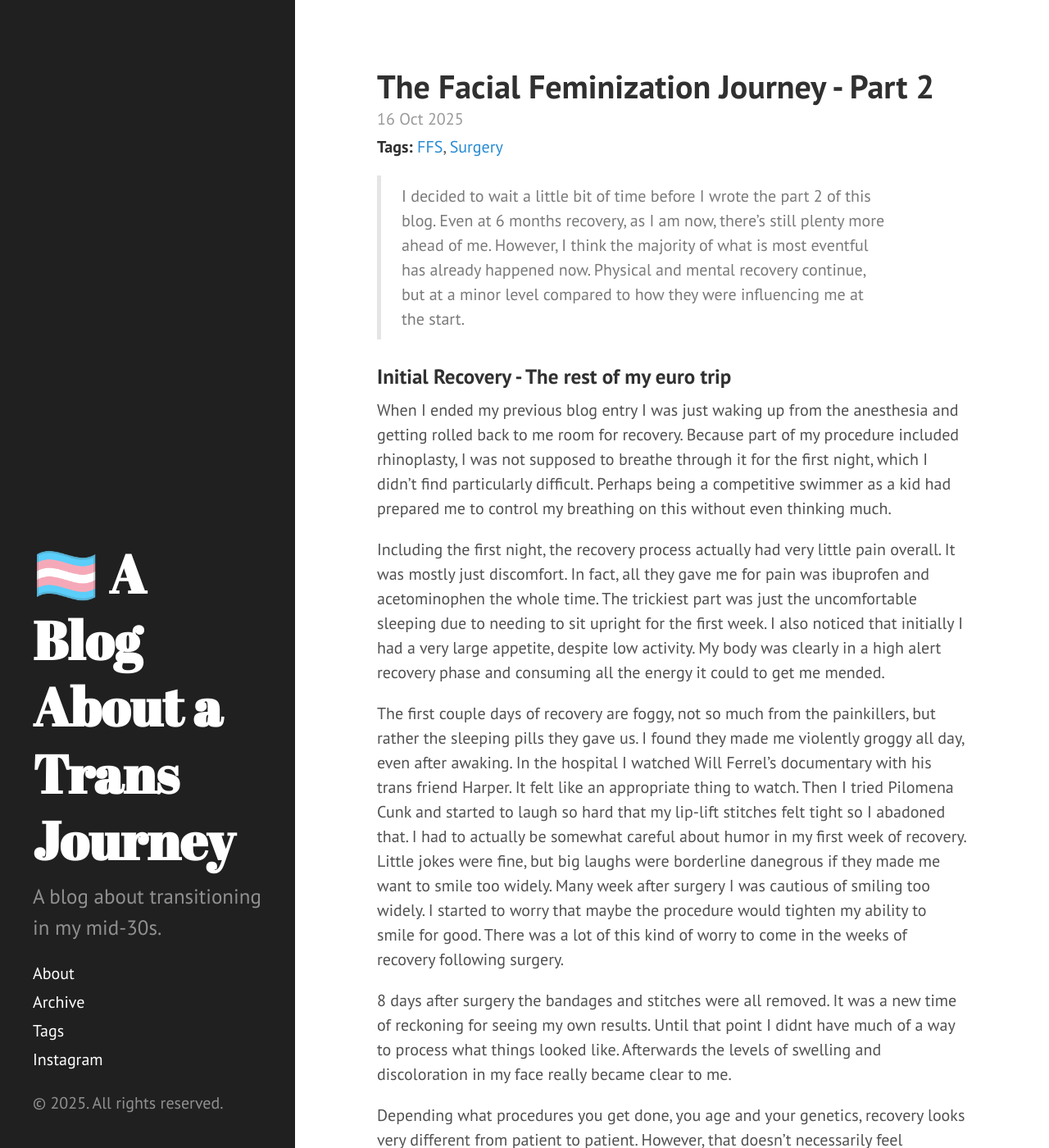
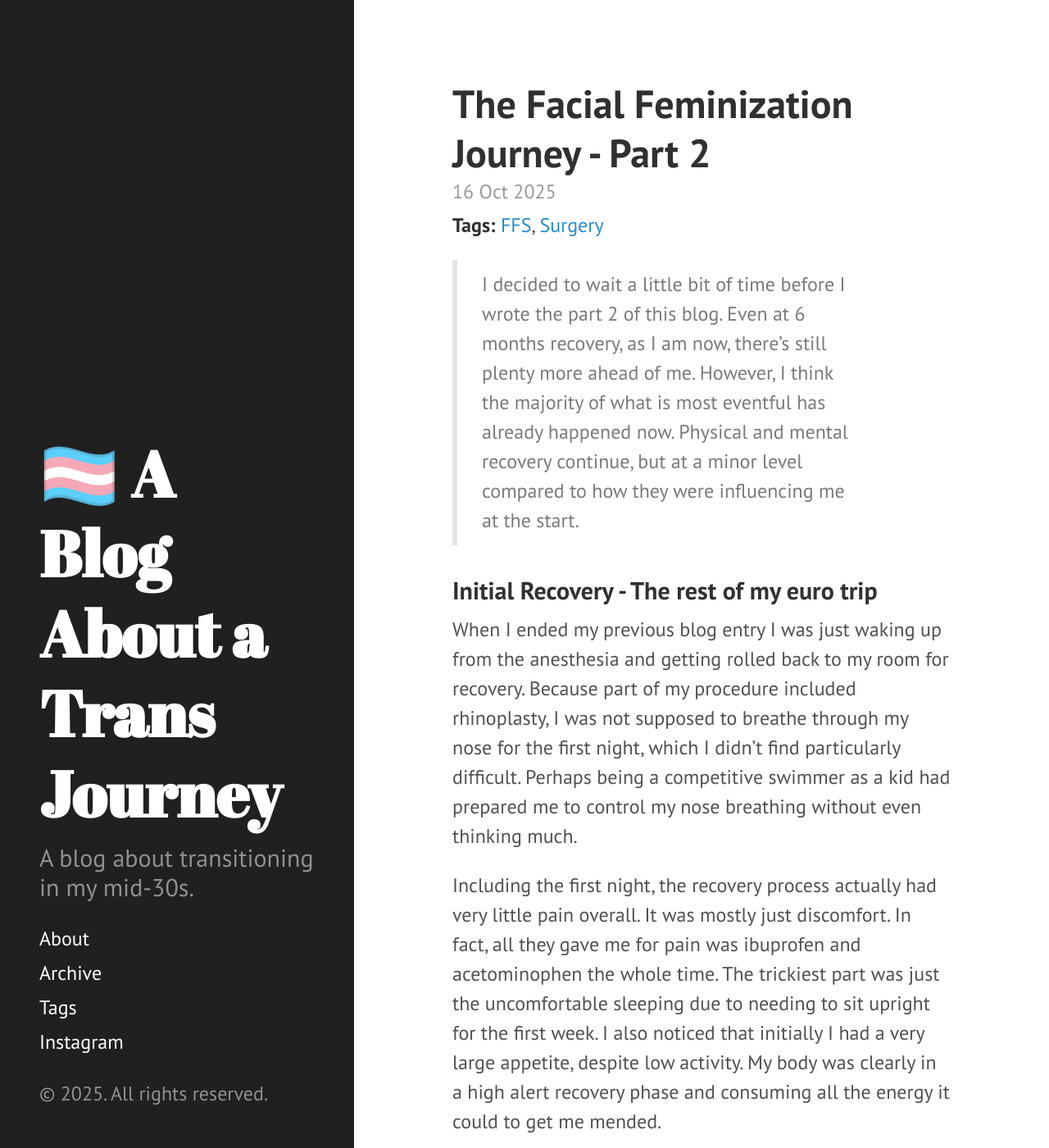
Before and after one commit to sea-and-kai/trans-journey-blog, a Jekyll site: the page built from _posts/2025-10-16-the-ffs-journey-part2.md, in a window 1280 px wide and 1400 px high. Shown: the whole window at 82% size. Built offline with Jekyll 4.4.1, drawn with Linux system fonts in a browser that asks for light colours; some of the changed text lies outside the part shown.

Commit message:
ffs part 2 blog

```diff
--- a/_posts/2025-10-16-the-ffs-journey-part2.md
+++ b/_posts/2025-10-16-the-ffs-journey-part2.md
@@ -10,33 +10,33 @@
 
 ### Initial Recovery - The rest of my euro trip
 
-When I ended my previous blog entry I was just waking up from the anesthesia and getting rolled back to me room for recovery. Because part of my procedure included rhinoplasty, I was not supposed to breathe through it for the first night, which I didn't find particularly difficult. Perhaps being a competitive swimmer as a kid had prepared me to control my breathing on this without even thinking much.
+When I ended my previous blog entry I was just waking up from the anesthesia and getting rolled back to my room for recovery. Because part of my procedure included rhinoplasty, I was not supposed to breathe through my nose for the first night, which I didn't find particularly difficult. Perhaps being a competitive swimmer as a kid had prepared me to control my nose breathing without even thinking much.
 
 Including the first night, the recovery process actually had very little pain overall. It was mostly just discomfort. In fact, all they gave me for pain was ibuprofen and acetominophen the whole time. The trickiest part was just the uncomfortable sleeping due to needing to sit upright for the first week. I also noticed that initially I had a very large appetite, despite low activity. My body was clearly in a high alert recovery phase and consuming all the energy it could to get me mended.
 
-The first couple days of recovery are foggy, not so much from the painkillers, but rather the sleeping pills they gave us. I found they made me violently groggy all day, even after awaking. In the hospital I watched Will Ferrel's documentary with his trans friend Harper. It felt like an appropriate thing to watch. Then I tried Pilomena Cunk and started to laugh so hard that my lip-lift stitches felt tight so I abadoned that. I had to actually be somewhat careful about humor in my first week of recovery. Little jokes were fine, but big laughs were borderline danegrous if they made me want to smile too widely. Many week after surgery I was cautious of smiling too widely. I started to worry that maybe the procedure would tighten my ability to smile for good. There was a lot of this kind of worry to come in the weeks of recovery following surgery.
+The first two days of recovery are foggy, not so much from the medicine, but rather the sleeping pills they gave us. I found they made me violently groggy all day, even after being awake for hours. In the hospital I watched Will Ferrel's documentary with his trans friend Harper. It felt like an appropriate thing to watch. Then I tried Pilomena Cunk and started to laugh so hard that my lip-lift stitches felt tight, so I abadoned that. I had to actually be somewhat careful about humor in my first week of recovery. Little jokes were fine, but big laughs were borderline dangerous if they made me want to smile too widely. For many week after surgery I was cautious of this. I started to worry that maybe the procedure would tighten my ability to smile for good, which didn't end up being the case, but there was a lot of this kind of worry to come in the weeks of recovery following surgery.
 
- 8 days after surgery the bandages and stitches were all removed. It was a new time of reckoning for seeing my own results. Until that point I didnt have much of a way to process what things looked like. Afterwards the levels of swelling and discoloration in my face really became clear to me.
+ 8 days after surgery the bandages and stitches were all removed. It was a new time of reckoning for seeing my own results. Until that point I didnt have much of a way to process what things looked like. Afterwards the levels of swelling and discoloration in my face really became clear to me. It's not quite like in TV and film where they take off all the bandages for a big reveal and everything is pristine.
 
-Depending what procedures you get done, you age and your genetics, recovery looks very different from patient to patient. However, that doesn't necessarily feel apparent when you compare your recovery to that of others. Nor does the fact that we are much more sensitive about the details of our own face. It was very hard for me to see past the swelling and discoloration in my face. Others told me I was looking good already, but I couldn't really see it for myself.
+Depending on what you get done, your age and your genetics, recovery looks very different from patient to patient. However, that doesn't necessarily feel apparent when you compare your recovery to that of others. Nor does the fact that we are much more sensitive about the details of our own face. It was very hard for me to see past the swelling and discoloration in my face. Others told me I was looking good already, but I couldn't really see it for myself.
 
-After 11 days I had my post-op consultation and photos taken at the clinic. I was very anxious leading up to this because I still felt very unsettled about how I looked. They put a bit of makeup on me after taking photos without any on, but I felt like makeup made things look worse. The swelling made more sense when it was accompanied by visible bruising.
+After 11 days I had my post-op consultation and photos taken at the clinic. I was very anxious and emotional leading up to the consultation because I still felt very unsettled about how I looked. They put a bit of makeup on me after taking photos without any on, but I felt like makeup made things look worse. The swelling made more sense when it was accompanied by visible bruising.
 
 I still was going through a lot of mental processing, but I was feeling better and better every day. I knew the healing process had only begun, but I found myself very emotional through recover for the first while. We travelled to Lisbon for a short stay before returning home. I had a good time there but found myself exhausted easily by even short walks. My body was still recovering a lot even though it was becoming less apparent from my appearance.
 
 ## Returning home
 When I returned home it was nice to finally settle into my own space after 3 weeks away. The swelling and bruising in my face continued to be a bother, but I saw improvements day over day. I found my face looked swollen more in the mornings after I had been lying down for hours. Nonetheless I was getting a lot of positive reception from friends about how the results were starting to look.
 
-It was hard for me to leave the house for a while. I didnt really like facing the public while I felt uncomfortable about my own appearance but I learned bit by bit that most people couldn't even tell. They don't know my face as well as I do, afterall! I worked from home for the first 8 weeks and didn't go go into the office on Fridays as I usually do, or even use my camera for a while. My workplace was understanding and supportive of this journey for me so it wasn't a bother or surprise to anyone.
+It was hard for me to leave the house for a while. I didnt really like facing the public while I was feeling uncomfortable about my own appearance, but I learned bit by bit that most people couldn't even tell. They don't know my face as well as I do, afterall! I worked from home for the first 8 weeks and didn't go go into the office on Fridays as I usually do, or even use my camera for a while. My workplace was understanding and supportive of this journey for me so it wasn't a bother or surprise to anyone.
 
 ## Reaching cruising altitude
-I had my first formal outing at 5 weeks of recovery. I went to a Blue Jays game with some friends who were very kind and affirming of how things were looking.  I look back at the photos I notice there really was a lot of swelling compared to how I look now, but it was good that a pushed myself a little bit. I wasn't benefitting emotionally from just staying home, even though it felt safe.
+I had my first formal outing at 5 weeks of recovery. I went to a Blue Jays game with some friends who were very kind and affirming of how things were looking.  I look back at the photos I notice there really was a lot of swelling compared to how I look now, but it was good that I pushed myself a little bit. I wasn't benefitting emotionally from just staying home, even though it felt safe.
 
-At 6 weeks I was able to start exercising again, which I started very lightly. It felt nice to move again, but it has taken a while to get back into a routine as storng as I had before surgery. At 8 weeks I was starting to get a lot more confidence to go out and start forgetting about my recovery. The first week of Pride Month, when I returned to the office, I brought cookies for my coworkers to share. Noone at work has ever commented on my appearance since I returned. It was totally normal and back to business from day one, which is how I wanted it to be.
+At 6 weeks I was able to start exercising again, which I started very lightly. It felt nice to move again, but it has taken a while to get back into a routine as strong as I had before surgery. At 8 weeks I was starting to get a lot more confidence to go out and start forgetting about my recovery. The first week of Pride Month, when I returned to the office, I brought cookies for my coworkers to share. Noone at work has ever commented on my appearance since I returned. It was totally normal and back to business from day one, which is how I wanted it to be.
 
 ## The 3 month recovery marker
 
-As I recovered over the summer the recovery was less present on my mind. Discolouration was long gone and whatever swelling was barely noticeable to me anymore. Recovery continues for months more, particularly the nose which takes a year to fully settle. However, nothing was getting in the way of living my life as normal. I was starting to enjoy the new level of correct gendering I was receiving in my day to day life. It's not perfect, but it's far more common for people to gender me correctly now.
+As summer passed the recovery was less present on my mind. Discolouration was long gone and whatever swelling that remained was barely noticeable to me anymore. Recovery continues for months more, particularly the nose which takes a year to fully settle. However, nothing was getting in the way of living my life as normal. I was starting to enjoy the new level of correct gendering I was receiving in my day to day life. It's not perfect, but it's far more common for people to gender me correctly now.
 
 As I began to stretch my legs I started to get back into dating as well. I hadn't been dating much for 3 months in advance of my surgery, so it was about 5 months since I had been on a date by summertime. FFS had helped a lot with my confidence, but I think I was pushing myself pretty hard to find a relationship afterward. I noticed I was letting myself get very emotional over connections as I had been doing last year, and I found myself sinking an extraordinary amount of time into dating and social media sites. It came to a point I needed a detox break for a few weeks to decompress and break habits. I still have time limit warnings on my phone to help remind me to keep it cut down.
 
--- a/public/css/hyde.css
+++ b/public/css/hyde.css
@@ -33,6 +33,8 @@
 
 html {
   font-family: "PT Sans", Helvetica, Arial, sans-serif;
+    font-size: 20px;
+    line-height: 150%;
 }
 @media (min-width: 48em) {
   html {
@@ -41,7 +43,7 @@
 }
 @media (min-width: 58em) {
   html {
-    font-size: 20px;
+    font-size: 24px;
   }
 }
 
```
Also changed, not shown: other parts of _posts/2025-10-16-the-ffs-journey-part2.md (+2 -2 lines).
